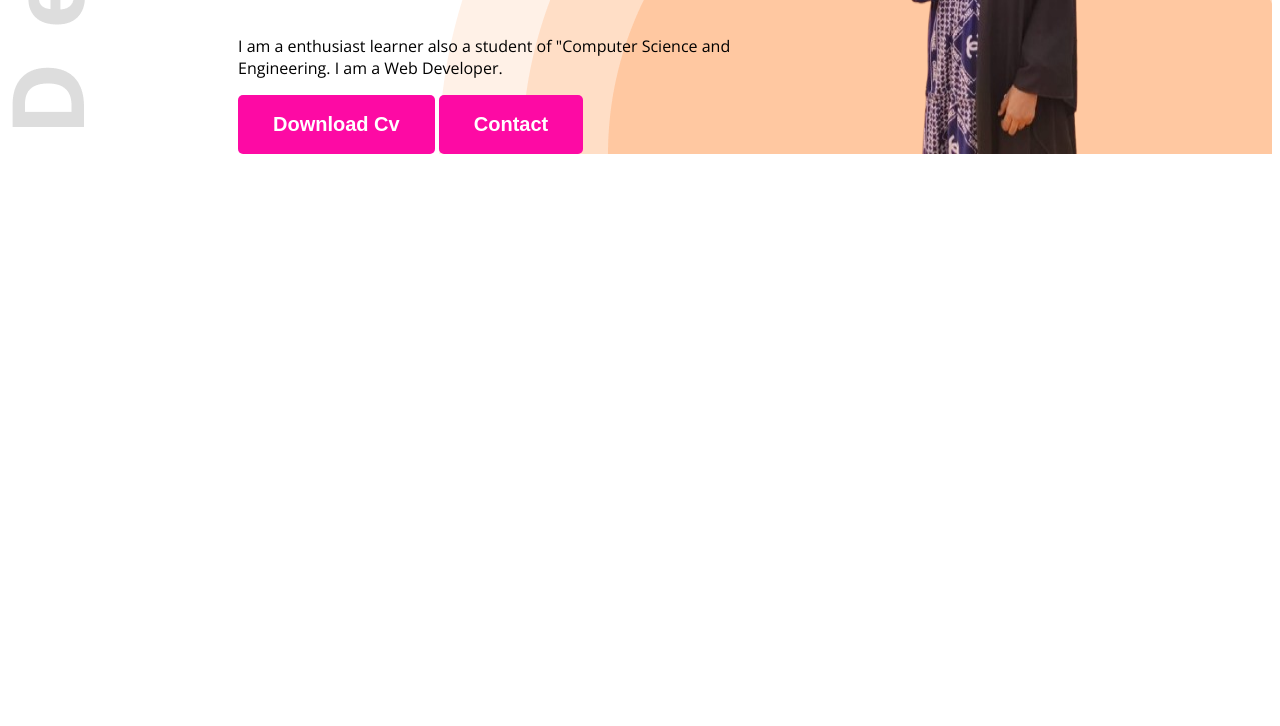
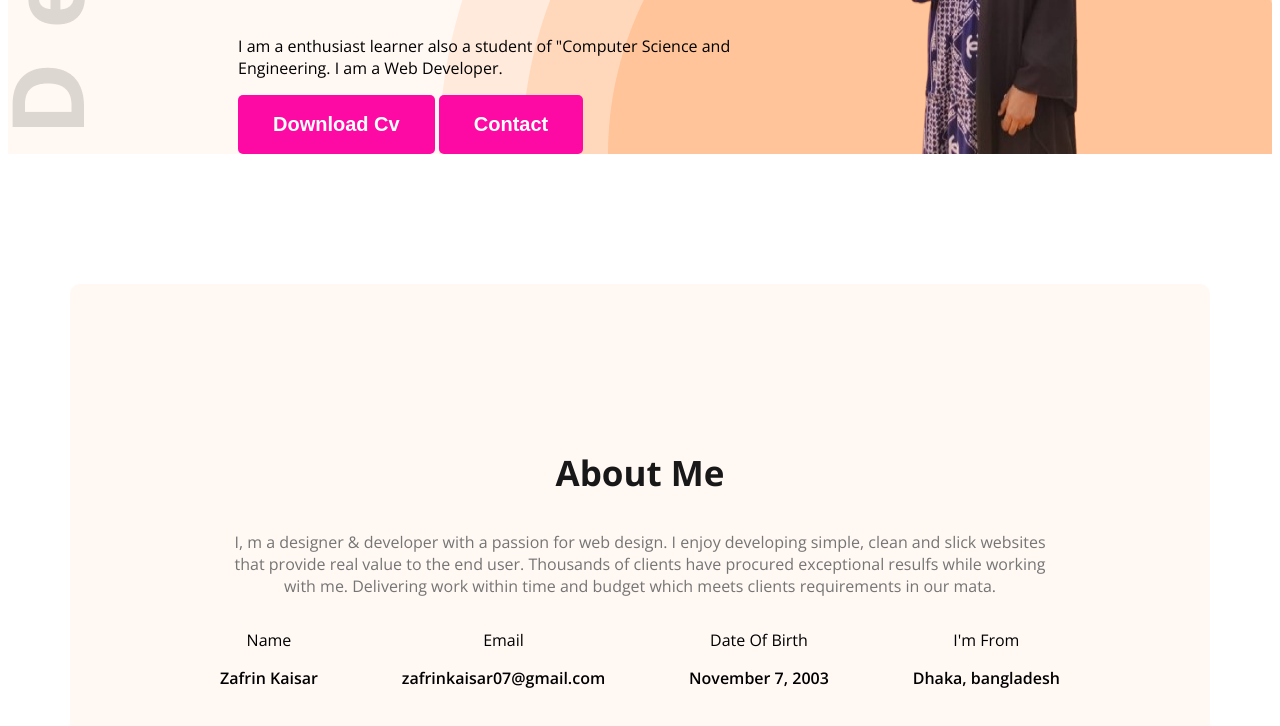
Before and after one commit to zafrinkaisar7/webdev-portfolio, a plain HTML site: page index.html in a window 1280 px wide. Shown: the part 686-1412 px from the top of the page. Before the commit the page ends 848 px from the top, so only its background shows below. Drawn offline with nearby package versions, Linux system fonts and the light colour scheme.

Commit message:
About me Updated

```diff
--- a/index.html
+++ b/index.html
@@ -10,7 +10,7 @@
     <link rel="stylesheet" href="styles/portfolio.css">
 </head>
 <body class="open-sans-normal">
-   <header class="header">
+   <header class="header secondary-bg">
      <nav>
       <h3 class="nav-title">Za<span class="text-primary">fr</span>in</h3>
        <ul>
@@ -34,7 +34,33 @@
     </div>
    </header>
    <main>
-
+    <section class="about secondary-bg">
+            <h3 class="section-title">About Me</h3>
+            <p class="section-description">
+                I, m a designer & developer with a passion for web design. I enjoy developing simple,
+                clean and slick websites that provide real value to the end user. Thousands of clients
+                have procured exceptional resulfs while working with me.
+                Delivering work within time and budget which meets clients requirements in our mata.
+            </p>
+            <div class="about-items">
+                <div class="about-item">
+                    <p class="item-title">Name</p>
+                    <p class="item-description">Zafrin Kaisar</p>
+                </div>
+                <div class="about-item">
+                    <p class="item-title">Email</p>
+                    <p class="item-description">zafrinkaisar07@gmail.com</p>
+                </div>
+                <div class="about-item">
+                    <p class="item-title">Date Of Birth</p>
+                    <p class="item-description">November 7, 2003</p>
+                </div>
+                <div class="about-item">
+                    <p class="item-title">I'm From</p>
+                    <p class="item-description">Dhaka, bangladesh</p>
+                </div>
+            </div>
+    </section>
    </main>
    <footer>
 
--- a/styles/portfolio.css
+++ b/styles/portfolio.css
@@ -10,6 +10,9 @@
     "wdth" 100;
 }
 /* shared style*/
+.secondary-bg{
+    background-color: #FFF8F3;
+}
 .text-primary{
     color: #fd0aa4;
 }
@@ -25,6 +28,15 @@
     border-radius: 5px;
     border: none;
 
+}
+.section-title{
+   font-size: 35px;
+   font-weight: bold;
+   color: #181818;
+}
+.section-description{
+    font-style: 18px;
+    color: #757575;
 }
 /*header */
 .header{
@@ -53,10 +65,12 @@ nav ul{
 nav ul li{
     list-style: none;
     margin-right: 50px;
+
 }
 nav li a{
     text-decoration: none;
     font-size: 20px;
+
 }
  /*banner styles */
  .banner{
@@ -78,3 +92,22 @@ nav li a{
 .banner-profile-pic{
     width: 580px;
 }
+/*main styles*/
+main{
+    max-width: 1140px;
+    margin: 0 auto;
+}
+/*about styles*/
+.about{
+    border-radius: 10px;
+    padding: 130px 150px;
+    text-align: center;
+    margin-top: 130px;
+}
+.about-items{
+    display: flex;
+    justify-content: space-between;
+}
+.item-description{
+    font-weight: 600;
+}
```
